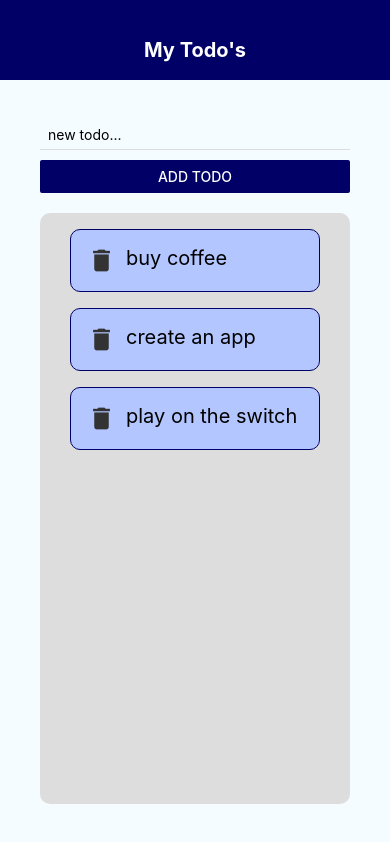
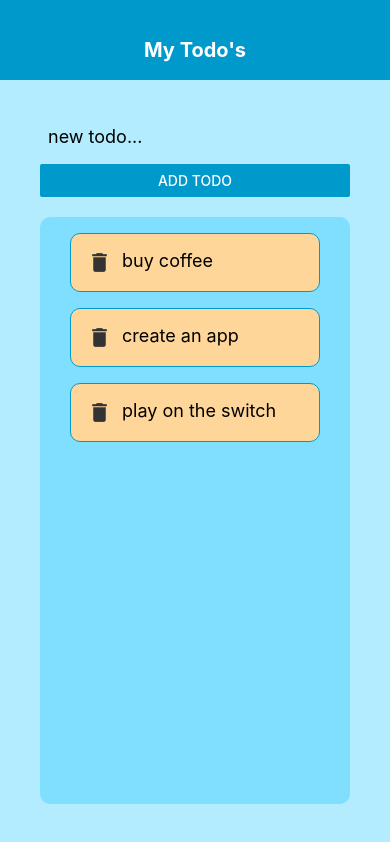
Before and after one commit to ananyabisht07/React, a React Native app in the folder ReactNative/: screen / in a window 390 px wide. Built offline with nearby package versions, Linux system fonts and the light colour scheme.

Commit message:
Adding final touch

```diff
--- a/ReactNative/App.js
+++ b/ReactNative/App.js
@@ -67,7 +67,7 @@ export default function App() {
 const styles = StyleSheet.create({
   container: {
     flex: 1,
-    backgroundColor: '#F5FCFF',
+    backgroundColor: '#b3ecff',
   },
   content: {
     flex:1,
@@ -76,7 +76,7 @@ const styles = StyleSheet.create({
   list: {
     flex:1,
     marginTop: 20,
-    backgroundColor: '#ddd',
+    backgroundColor: '#80dfff',
     borderRadius: 10,
     alignItems: 'center'
 
--- a/ReactNative/Components/Header.js
+++ b/ReactNative/Components/Header.js
@@ -13,7 +13,7 @@ const styles = StyleSheet.create({
     header: {
         height: 80,
         paddingTop: 38,
-        backgroundColor: '#000066'
+        backgroundColor: '#0099cc'
     },
     title: {
         textAlign: 'center',
--- a/ReactNative/Components/addTodo.js
+++ b/ReactNative/Components/addTodo.js
@@ -13,11 +13,16 @@ export default function AddTodo({submitHandler}) {
             <TextInput
                 style={styles.input}
                 placeholder='new todo...'
-                onChangeText={changeHandler} />
+                onChangeText={changeHandler}
+                value={text}/>
             <Button
-                onPress={ () => submitHandler(text) }
+                onPress={ () => {
+                    submitHandler(text);
+                    setText('')
+                }}
                 title='Add Todo'
-                color='#000066' />
+                color='#0099cc'
+                />
         </View>
     )
 }
@@ -28,6 +33,7 @@ const styles = StyleSheet.create({
         paddingHorizontal: 8,
         paddingVertical: 6,
         borderBottomWidth: 1,
-        borderBottomColor: '#ddd'
-    }
+        borderBottomColor: '#ddd',
+        fontSize:18
+       }
 })
--- a/ReactNative/Components/todoItem.js
+++ b/ReactNative/Components/todoItem.js
@@ -6,7 +6,7 @@ export default function TodoItem({ item, pressHandler}) {
     return (
         <TouchableOpacity style={styles.touch} onPress={() => pressHandler(item.key) }>
         <View style={styles.item}>
-        <MaterialIcons name='delete' size={29} color='#333'/>
+        <MaterialIcons name='delete' size={25} color='#333'/>
         <Text style={styles.itemText}>{item.text}</Text>
         </View>
         </TouchableOpacity>
@@ -17,16 +17,16 @@ const styles = StyleSheet.create({
     item: {
         padding: 16,
         marginTop: 16,
-        borderColor: '#000066' ,
+        borderColor: '#0099cc' ,
         borderWidth: 1,
         borderStyle: 'solid',
         borderRadius: 10,
-        backgroundColor:'#b3c6ff',
+        backgroundColor:'#ffd699',
         width:250,
         flexDirection: 'row',
     },
     itemText: {
         marginLeft: 10,
-        fontSize: 20,
+        fontSize: 18,
     }
 })
```
